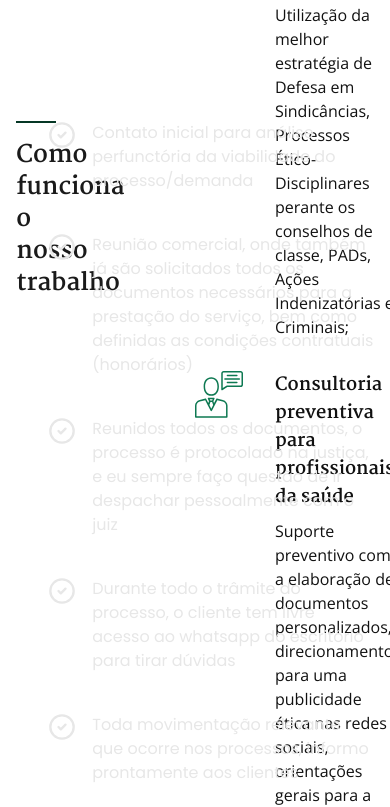
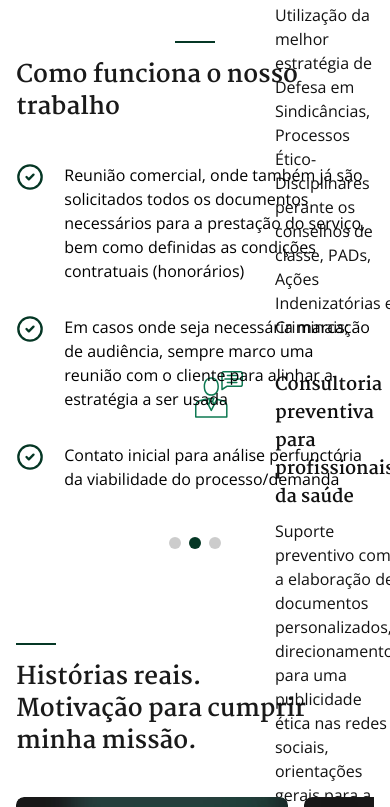
Before and after one commit to artgustavobarros/gabriela-correia, a Next.js app: page / in a window 390 px wide. Shown: the part 1700-2507 px from the top of the page. Built offline with nearby package versions, Linux system fonts and the light colour scheme.

Commit message:
add work responsive

```diff
--- a/src/components/sections/works/work-list.tsx
+++ b/src/components/sections/works/work-list.tsx
@@ -1,20 +1,11 @@
 "use client";
 import { Conditional } from "@/components/conditional";
+import { WORKS } from "@/constants/works";
 import { useGSAP } from "@gsap/react";
 import gsap from "gsap";
 import { ScrollTrigger } from "gsap/ScrollTrigger";
 import { CheckCircle2 } from "lucide-react";
 import { useRef } from "react";
-
-const WORKS = [
-  "Contato inicial para análise perfunctória da viabilidade do processo/demanda",
-  "Reunião comercial, onde também já são solicitados todos os documentos necessários para a prestação do serviço, bem como definidas as condições contratuais (honorários)",
-  "Reunidos todos os documentos, o processo é protocolado na justiça, e eu sempre faço questão de ir despachar pessoalmente com o juiz",
-  "Durante todo o trâmite do processo, o cliente tem livre acesso ao whatsapp do escritório para tirar dúvidas",
-  "Toda movimentação relevante que ocorre nos processos, informo prontamente aos clientes",
-  "Em casos onde seja necessária marcação de audiência, sempre marco uma reunião com o cliente para alinhar a estratégia a ser usada",
-  "Máxima agilidade na execução dos julgados, para que o que foi decidido pelo juíz se concretize rapidamente no mundo dos fatos",
-];
 
 gsap.registerPlugin(ScrollTrigger, useGSAP);
 
@@ -55,15 +46,17 @@ export function WorkList() {
     { dependencies: [ref], revertOnUpdate: true, scope: ref }
   );
 
+  const sortedWorks = WORKS.sort((a, b) => a.desktopOrder - b.desktopOrder);
+
   return (
     <ul className="flex flex-col gap-10 relative pl-8" ref={ref}>
-      {WORKS.map((item, index) => {
+      {sortedWorks.map((item, index) => {
         const isLast = index === WORKS.length - 1;
         return (
-          <li key={item} className="relative list-group">
+          <li key={item.text} className="relative list-group">
             <section className="flex gap-4 font-poppins items-start">
               <CheckCircle2 className="size-7 icon shrink-0 text-neutral-100" />
-              <span className="flex-1 text text-neutral-100">{item}</span>
+              <span className="flex-1 text text-neutral-100">{item.text}</span>
             </section>
             <Conditional condition={!isLast}>
               <span
--- /dev/null
+++ b/src/components/sections/works/work-swiper.tsx
@@ -0,0 +1,37 @@
+"use client";
+
+import { Swiper, SwiperSlide } from "swiper/react";
+import "swiper/css";
+import { WORKS } from "@/constants/works";
+import { CheckCircle2 } from "lucide-react";
+import { Pagination } from "swiper/modules";
+
+export function WorkSwiper() {
+  const sortedWorks = WORKS.sort((a, b) => a.mobileOrder - b.mobileOrder);
+  const sanitizeWorks = [
+    [...sortedWorks.slice(0, 3)],
+    [...sortedWorks.slice(3, 6)],
+    [...sortedWorks.slice(6, 7)],
+  ];
+  return (
+    <Swiper
+      modules={[Pagination]}
+      pagination={{ clickable: true }}
+      initialSlide={1}
+    >
+      {sanitizeWorks.map((cards, index) => (
+        <SwiperSlide key={index}>
+          <div className="flex flex-col gap-8">
+            {cards.map((item) => (
+              <div key={item.text} className="flex gap-5">
+                <CheckCircle2 className="size-7 icon shrink-0 text-brand-500" />
+                <span>{item.text}</span>
+              </div>
+            ))}
+          </div>
+        </SwiperSlide>
+      ))}
+      <div className="works-pagination mt-4 h-14 sm:hidden" />
+    </Swiper>
+  );
+}
--- a/src/components/sections/works/work.tsx
+++ b/src/components/sections/works/work.tsx
@@ -1,10 +1,15 @@
+import { WORKS } from "@/constants/works";
 import { Container } from "../../layout/container";
 import { TitleWitTag } from "../../title-with-tag";
 import { WorkList } from "./work-list";
+import { CheckCircle2 } from "lucide-react";
+import { WorkSwiper } from "./work-swiper";
 
 export function Work() {
+  const sortedWorks = WORKS.sort((a, b) => a.tabletOrder - b.tabletOrder);
   return (
     <section>
+      <div className="hidden lg:block">
         <Container grid className="py-40">
           <div className="col-start-2 col-span-3">
             <TitleWitTag orientation="vertical">
@@ -15,6 +20,23 @@ export function Work() {
             <WorkList />
           </div>
         </Container>
+      </div>
+      <Container className="lg:hidden py-20 flex flex-col gap-10">
+        <TitleWitTag orientation="vertical" className="items-center">
+          Como funciona o nosso trabalho
+        </TitleWitTag>
+        <ul className="grid-cols-2 gap-16 hidden sm:grid">
+          {sortedWorks.map((item) => (
+            <li key={item.text} className="flex gap-5">
+              <CheckCircle2 className="size-7 icon shrink-0 text-brand-500" />
+              <span>{item.text}</span>
+            </li>
+          ))}
+        </ul>
+        <div className="block sm:hidden">
+          <WorkSwiper />
+        </div>
+      </Container>
     </section>
   );
 }
--- /dev/null
+++ b/src/constants/works.ts
@@ -0,0 +1,44 @@
+export const WORKS = [
+  {
+    text: "Contato inicial para análise perfunctória da viabilidade do processo/demanda",
+    desktopOrder: 1,
+    tabletOrder: 7,
+    mobileOrder: 6,
+  },
+  {
+    text: "Reunião comercial, onde também já são solicitados todos os documentos necessários para a prestação do serviço, bem como definidas as condições contratuais (honorários)",
+    desktopOrder: 2,
+    tabletOrder: 5,
+    mobileOrder: 4,
+  },
+  {
+    text: "Reunidos todos os documentos, o processo é protocolado na justiça, e eu sempre faço questão de ir despachar pessoalmente com o juiz",
+    desktopOrder: 3,
+    tabletOrder: 1,
+    mobileOrder: 1,
+  },
+  {
+    text: "Durante todo o trâmite do processo, o cliente tem livre acesso ao whatsapp do escritório para tirar dúvidas",
+    desktopOrder: 4,
+    tabletOrder: 2,
+    mobileOrder: 2,
+  },
+  {
+    text: "Toda movimentação relevante que ocorre nos processos, informo prontamente aos clientes",
+    desktopOrder: 5,
+    tabletOrder: 3,
+    mobileOrder: 3,
+  },
+  {
+    text: "Em casos onde seja necessária marcação de audiência, sempre marco uma reunião com o cliente para alinhar a estratégia a ser usada",
+    desktopOrder: 6,
+    tabletOrder: 6,
+    mobileOrder: 5,
+  },
+  {
+    text: "Máxima agilidade na execução dos julgados, para que o que foi decidido pelo juíz se concretize rapidamente no mundo dos fatos",
+    desktopOrder: 7,
+    tabletOrder: 4,
+    mobileOrder: 7,
+  },
+];
```
Lines whose indentation alone changed are shown as unchanged.
